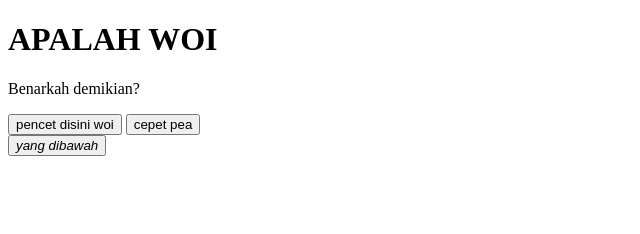
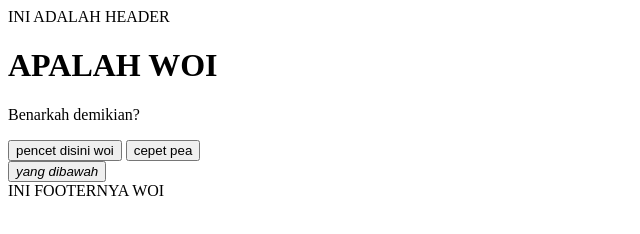
Before and after one commit to NugrahaYuda-aduy/BelajarGit, a plain HTML site: page index.html in a window 1280 px wide. Shown: the whole page, without its empty margins (0-640 px from the left). Drawn offline with Linux system fonts and the light colour scheme; files that its build step writes are made by us from their sources.

Commit message:
Nambahin footer sama header

```diff
--- a/index.html
+++ b/index.html
@@ -7,10 +7,13 @@
     <title>test doang bang ini</title>
 </head>
 <body>
+    <header>INI ADALAH HEADER</header>
     <h1>APALAH WOI</h1>
     <p>Benarkah demikian?</p>
     <button>pencet disini woi</button>
     <button>cepet pea</button><br>
     <button><em>yang dibawah</em></button>
+
+    <footer>INI FOOTERNYA WOI</footer>
 </body>
 </html>
```
